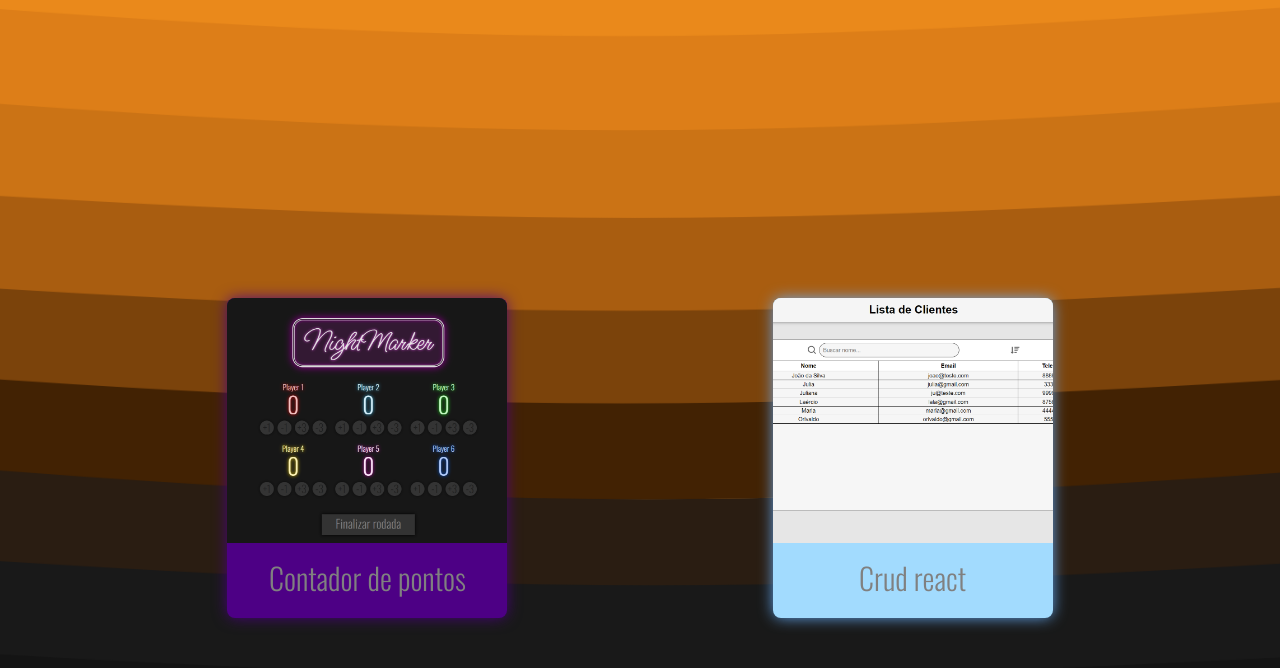
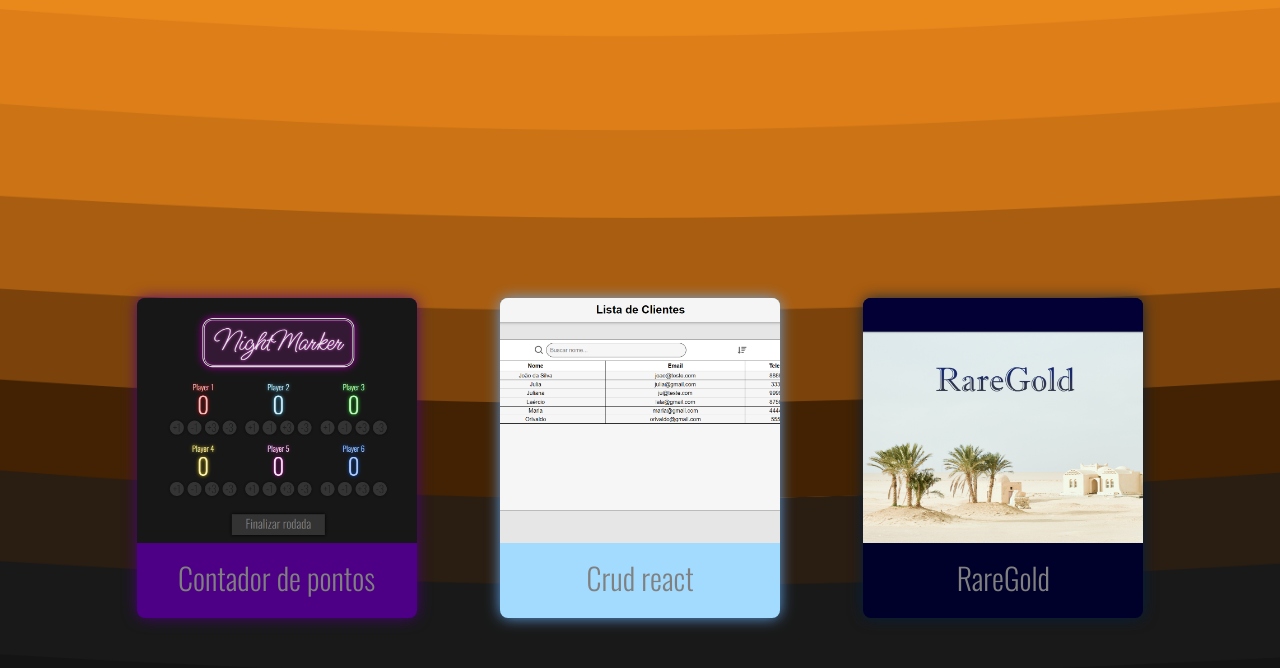
Before and after one commit to FernandoRhenan/FernandoRhenan.github.io, a plain HTML site: page index.html in a window 1280 px wide. Shown: the part 2420-3088 px from the top of the page. Drawn offline with nearby package versions, Linux system fonts and the light colour scheme.

Commit message:
adição do RareGold

```diff
--- a/index.html
+++ b/index.html
@@ -69,14 +69,16 @@
                 <p>Com algumas semanas de curso comecei a entender um pouco mais sobre
                     como funcionavam realmente as coisas. Depois de concluir os meus primeiros projetos,
                     que eram extremamente simples, comecei a me interessar cada vez mais por progamação, então
-                    passei a estudar um pouco de back-end e também o front-end, mas foi no front-end que me identifiquei realmente, apesar de ter vontade
+                    passei a estudar um pouco de back-end e também o front-end, mas foi no front-end que me identifiquei
+                    realmente, apesar de ter vontade
                     de aprender futuramente mais sobre back-end.
-                    Essa grande identificação veio pelo fato de que sempre gostei de coisas visuais, como fotografia, edição de fotos e videos,
+                    Essa grande identificação veio pelo fato de que sempre gostei de coisas visuais, como fotografia,
+                    edição de fotos e videos,
                     e até em outras áreas da arte.
                 </p>
                 <p>Hoje, aqui estou fazendo o que não me arrependo de ter começado. E
                     será aqui, nesse portifólio, que você conhecerá um pouquinho dos meus projetos e poderá ver
-                     meu potêncial como programador iniciante.
+                    meu potêncial como programador iniciante.
                 </p>
             </div>
         </div>
@@ -144,15 +146,21 @@
         <div id="projects">
             <div id="projectBox">
                 <div class="projectCard scoreMarker">
-                    <img class="projectCardImg"
-                            src="./imagens/scoreMarkerImg.png" alt="scoreMarker">
-                    <a href="https://fantastic-halva-4101c1.netlify.app" target="_blank"><span class="projectCardTxt">Contador de pontos</span></a>
+                    <img class="projectCardImg" src="./imagens/scoreMarkerImg.png" alt="RareGold">
+                    <a href="https://fantastic-halva-4101c1.netlify.app" target="_blank"><span
+                            class="projectCardTxt">Contador de pontos</span></a>
                 </div>
 
                 <div class="projectCard crud-react">
-                    <img class="projectCardImg"
-                            src="./imagens/crud-reactImg.png" alt="crud-react">
-                    <a href="https://celebrated-smakager-4eaf4a.netlify.app/" target="_blank"><span class="projectCardTxt">Crud react</span></a>
+                    <img class="projectCardImg" src="./imagens/crud-reactImg.png" alt="crud-react">
+                    <a href="https://celebrated-smakager-4eaf4a.netlify.app/" target="_blank"><span
+                            class="projectCardTxt">Crud react</span></a>
+                </div>
+
+                <div class="projectCard rareGold">
+                    <img class="projectCardImg" src="./imagens/rareGold.png" alt="scoreMarker">
+                    <a href="https://stunning-smakager-ee60e8.netlify.app" target="_blank"><span
+                            class="projectCardTxt">RareGold</span></a>
                 </div>
             </div>
         </div>
@@ -166,8 +174,8 @@
                 <span class="contact-txt">Veja mais em:</span>
                 <span class="img"><a href="https://github.com/FernandoRhenan?tab=repositories" target="_blank"><img
                             src="./icons/github.png" alt="github"></a></span>
-                <span class="img"><a href="https://www.linkedin.com/in/fernando-rhenan-weber-445ba4246" target="_blank"><img
-                            src="./icons/linkedin.png" alt="linkedin"></a></span>
+                <span class="img"><a href="https://www.linkedin.com/in/fernando-rhenan-weber-445ba4246"
+                        target="_blank"><img src="./icons/linkedin.png" alt="linkedin"></a></span>
             </div>
             <div>
                 <a class="linkFlaticon" href="https://www.flaticon.com/br/icones-gratis/github"
--- a/style.css
+++ b/style.css
@@ -312,6 +312,12 @@ p::before {
   text-align: center;
   background-color: #a2dbfe;
   box-shadow: 0 0 15px -1px #69b1ff;
+}
+
+.rareGold{
+  text-align: center;
+  background-color: #00012a;
+  box-shadow: 0 0 15px -1px #002144;
 }
 
 
```
Also changed, not shown: imagens/rareGold.png (added).
